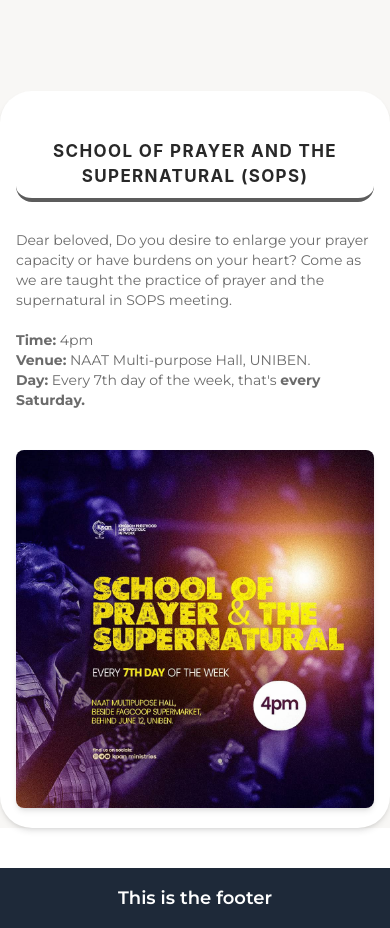
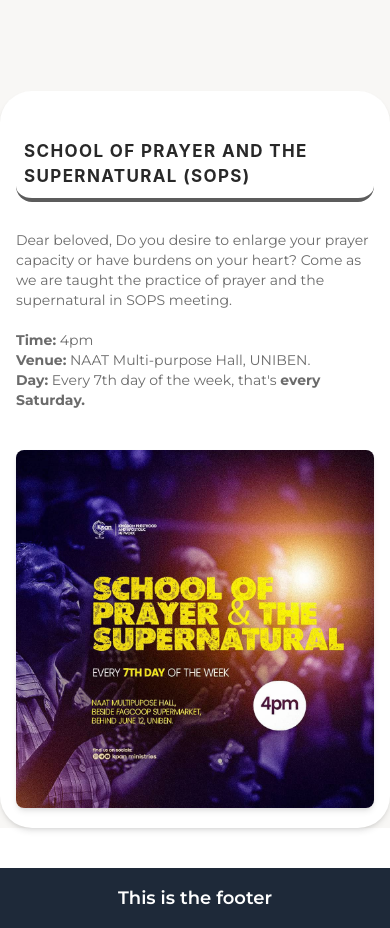
Before and after one commit to ShescoWebdev/KPAN_Ministries, a React (Vite) app in the folder frontend/: page / in a window 390 px wide. Shown: the part 4180-5108 px from the top of the page. Built offline with nearby package versions, Linux system fonts and the light colour scheme; a web font is replaced by a local one.

Commit message:
left aligned h2 tag in home page

```diff
--- a/frontend/src/pages/Home.jsx
+++ b/frontend/src/pages/Home.jsx
@@ -562,7 +562,7 @@ function Home() {
 
       <div className="w-full min-w-0 md:flex-1 order-1 md:order-2">
         <Reveal delay={150}>
-          <h2 className="home-h2 text-[17px] md:text-lg font-bold text-[#282828] text-center md:text-start transition-colors duration-500 dark:text-[#AD8968] border-b-4 border-[#5c5c5c] dark:border-[#AD8968] mb-7 rounded-2xl p-2  w-fit md:w-full">
+          <h2 className="home-h2 text-[17px] md:text-lg font-bold text-[#282828] text-start md:text-start transition-colors duration-500 dark:text-[#AD8968] border-b-4 border-[#5c5c5c] dark:border-[#AD8968] mb-7 rounded-2xl p-2  w-fit md:w-full">
             School Of Prayer And The Supernatural (SOPS)
           </h2>
         </Reveal>
```
